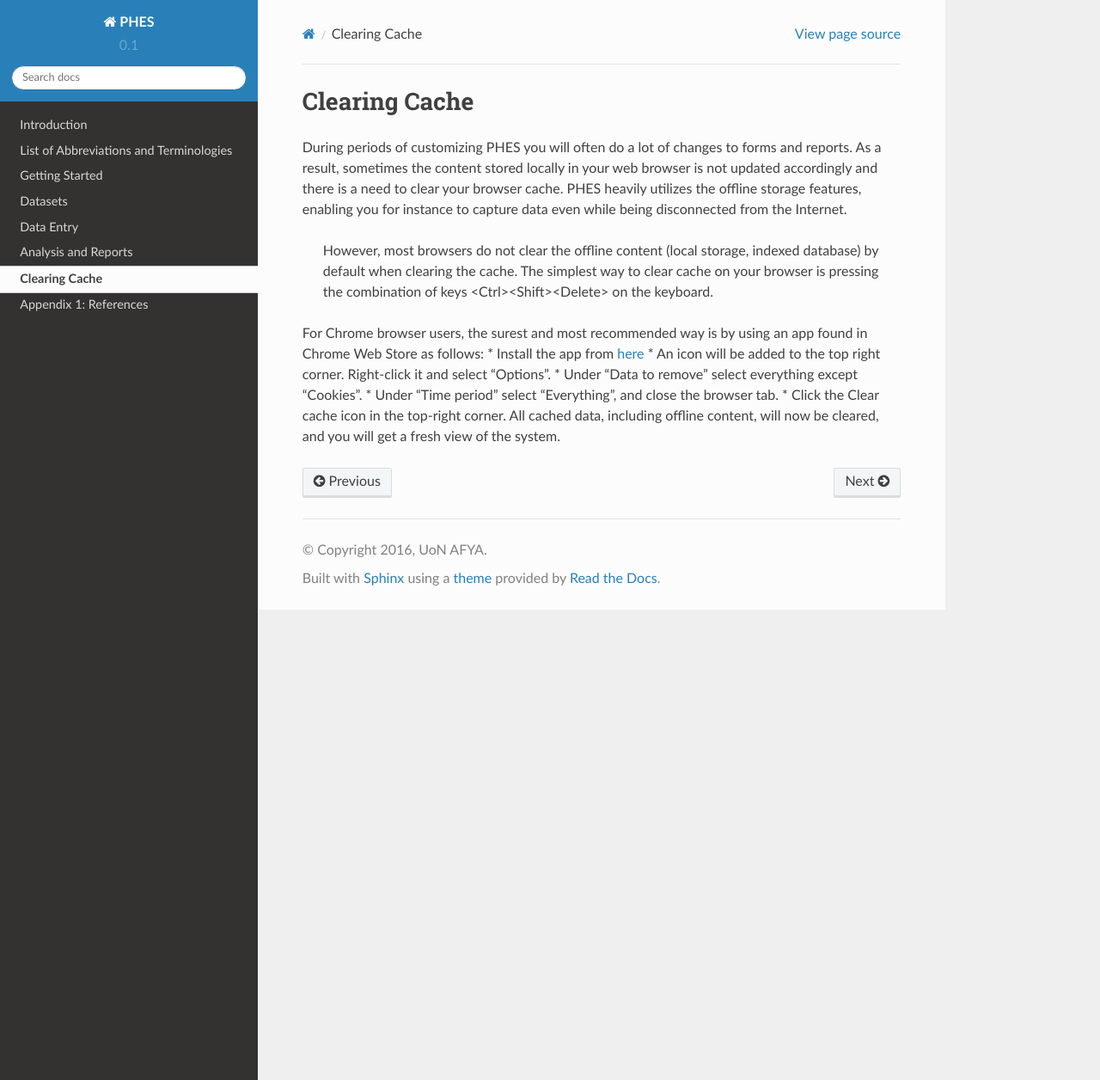
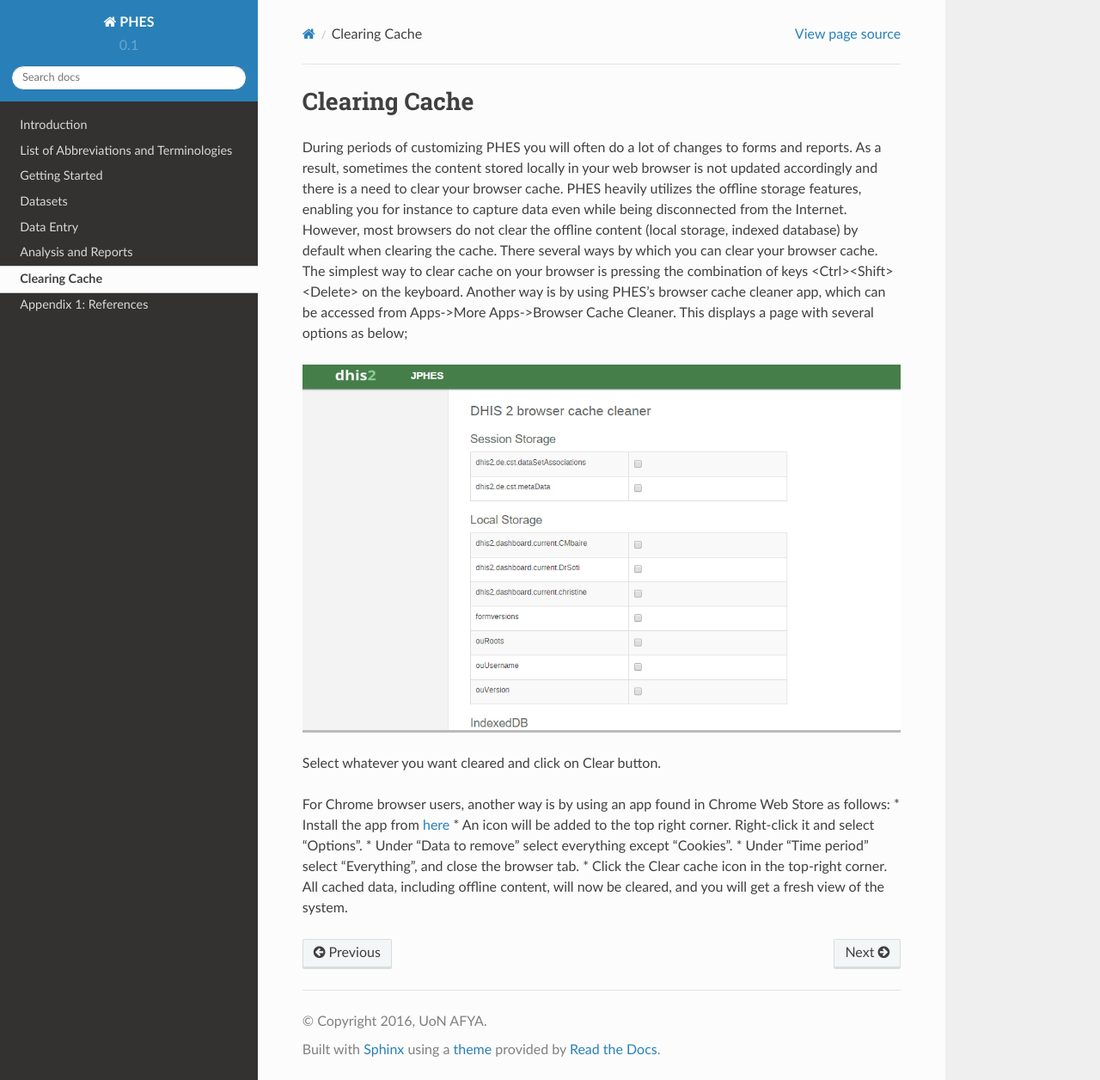
Before and after one commit to FelixOngati/phes-docs, a Sphinx documentation site: the page built from docs/clearcache.rst, in a window 1280 px wide and 1256 px high. Shown: the whole window at 86% size. Built offline with Sphinx 7.4.7 and the Read the Docs theme 2.0.0, drawn with Linux system fonts in a browser that asks for light colours.

Commit message:
added doc for phes cache cleaner apps

```diff
--- a/docs/clearcache.rst
+++ b/docs/clearcache.rst
@@ -1,12 +1,15 @@
 Clearing Cache
 ==============
-During periods of customizing PHES you will often do a lot of changes to forms and reports. As a result, sometimes the content stored locally
-in your web browser is not updated accordingly and there is a need to clear your browser cache.
-PHES heavily utilizes the offline storage features, enabling you for instance to capture data even while being disconnected from the Internet.
- However, most browsers do not clear the offline content (local storage, indexed database) by default when clearing the cache. The simplest way
- to clear cache on your browser is pressing the combination of keys <Ctrl><Shift><Delete> on the keyboard.
+During periods of customizing PHES you will often do a lot of changes to forms and reports. As a result, sometimes the content stored locally in your web browser is not updated accordingly and there is a need to clear your browser cache.
+PHES heavily utilizes the offline storage features, enabling you for instance to capture data even while being disconnected from the Internet. However, most browsers do not clear the offline content (local storage, indexed database) by default when clearing the cache. There several ways by which you can clear your browser cache. The simplest way to clear cache on your browser is pressing the combination of keys <Ctrl><Shift><Delete> on the keyboard.
+Another way is by using PHES’s browser cache cleaner app, which can be accessed from Apps->More Apps->Browser Cache Cleaner.
+This displays a page with several options as below;
 
-For Chrome browser users, the surest and most recommended way is by using an app found in Chrome Web Store as follows:
+.. image:: _img/phes-cachecleaner.png
+
+Select whatever you want cleared and click on Clear button.
+
+For Chrome browser users, another  way is by using an app found in Chrome Web Store as follows:
 * Install the app from `here <https://chrome.google.com/webstore/detail/clear-cache/cppjkneekbjaeellbfkmgnhonkkjfpdn>`_
 * An icon will be added to the top right corner. Right-click it and select "Options".
 * Under "Data to remove" select everything except "Cookies".
--- a/docs/data-entry.rst
+++ b/docs/data-entry.rst
@@ -78,6 +78,7 @@
 Maternal and Child Health Target
 ~~~~~~~~~~~~~~~~~~~~~~~~~~~~~~~~~~~
 Used to enter MCH target data.
+
 .. image:: _img/phes-mchtarget.png
 
 
--- a/docs/datasets.rst
+++ b/docs/datasets.rst
@@ -1,8 +1,10 @@
 Datasets
 =========
 PHES contains the following datasets, categorized here by their level of reporting;
+
 National Level
---------------
+----------------
+
 * Family Planning and Reproductive Health Target
 * Family Planning and Reproductive Health Narrative
 * Malaria Narrative
```
Also changed, not shown: docs/_img/phes-cachecleaner.png (added).
